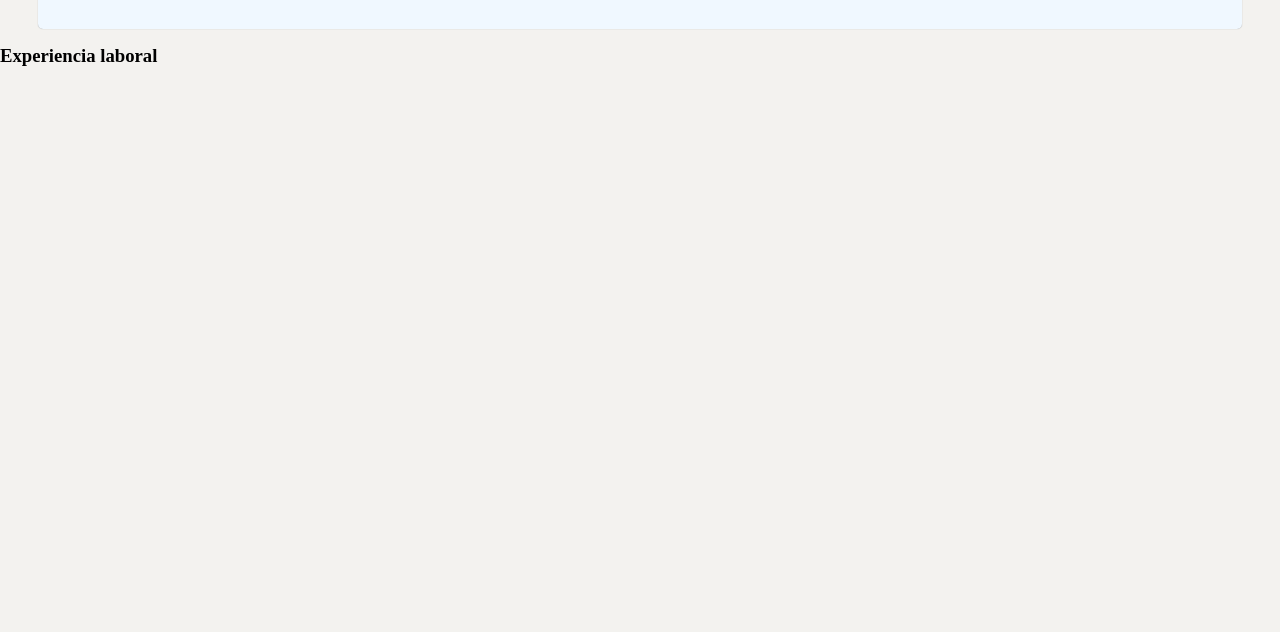
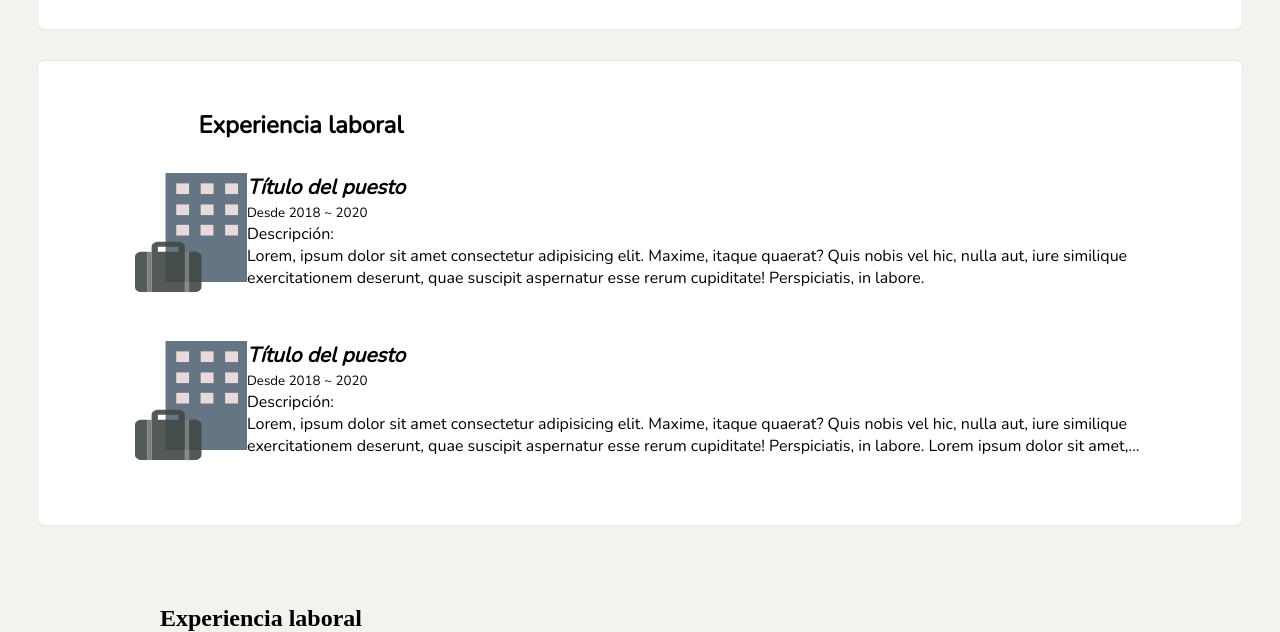
Before and after one commit to belenpotf96/portfolio, a plain HTML site: page index.html in a window 1280 px wide. Shown: the part 814-1446 px from the top of the page. Before the commit the page ends 881 px from the top, so only its background shows below. Drawn offline with nearby package versions, Linux system fonts and the light colour scheme.

Commit message:
Creada sección de experiencia laboral
• Se crea imagen de vectores para representar de manera genérica una empresa.

```diff
--- a/css/styles.css
+++ b/css/styles.css
@@ -90,7 +90,7 @@ hr {
 
 .mainInfo {
     margin: 1% 3% 1rem 3%;
-    background-color: aliceblue;
+    background-color: #ffffff;
     box-shadow: 0px 0px 1px rgb(151, 151, 151);
     padding-bottom: 2rem;
     border-radius: 5px;
@@ -154,3 +154,57 @@ hr {
     -webkit-line-clamp: 4;
     -webkit-box-orient: vertical;
 }
+
+
+/* ---------- Experiencia laboral ----------- */
+
+.experienceContainer {
+    margin: 2rem 3%;
+    background-color: #ffffff;
+    box-shadow: 0px 0px 1px #979797;
+    border-radius: 5px;
+    font-family: "Nunito", sans-serif;
+    padding-bottom: 2rem;
+}
+
+.experienceTitle {
+    padding-top: 3rem;
+    margin-left: 10rem;
+}
+
+.jobCard {
+    margin: 1rem 8%;
+    padding: 1rem 0;
+    display: flex;
+    justify-content: space-between;
+}
+
+.jobImageContainer {
+    width: 7.5rem;
+    height: 7.5rem;
+    display: flex;
+}
+
+.jobImage {
+    width: 100%;
+    height: 100%;
+    text-align: justify;
+}
+
+.jobDetailsContainer {
+    width: 60rem;
+}
+
+.jobTitle {
+    font-style: italic;
+    font-size: 130%;
+    font-weight: 800;
+}
+
+.jobDescription {
+    font-weight: 500;
+    display: -webkit-box;
+    overflow: hidden;
+    -webkit-line-clamp: 3;
+    -webkit-box-orient: vertical;
+}
--- a/index.html
+++ b/index.html
@@ -6,6 +6,7 @@
     <meta http-equiv="X-UA-Compatible" content="IE=edge">
     <meta name="viewport" content="width=device-width, initial-scale=1.0">
     <link rel="stylesheet" href="./css/styles.css">
+    <link rel="shortcut icon" href="./img/job.svg" type="image/x-icon">
     <script src="https://kit.fontawesome.com/6b2e7a6f6b.js" crossorigin="anonymous"></script>
     <title>Romina Belen Barrionuevo</title>
 </head>
@@ -53,8 +54,38 @@
         </section>
     </header>
     <main>
+        <!-- Experiencia laboral -->
+        <section class="experienceContainer">
+            <h2 class="experienceTitle">Experiencia laboral</h2>
+            <article>
+                <div class="jobCard">
+                    <div class="jobImageContainer">
+                        <img class="jobImage" src="./img/job.svg" alt="imagen">
+                    </div>
+                    <div class="jobDetailsContainer">
+                        <h4 class="jobTitle">Título del puesto</h4>
+                        <small class="jobTime">Desde 2018 ~ 2020</small>
+                        <p class="jobDescription">Descripción:<br> Lorem, ipsum dolor sit amet consectetur adipisicing elit. Maxime, itaque quaerat? Quis nobis vel hic, nulla aut, iure similique exercitationem deserunt, quae suscipit aspernatur esse rerum cupiditate! Perspiciatis,
+                            in labore.</p>
+                    </div>
+                </div>
+                <div class="jobCard">
+                    <div class="jobImageContainer">
+                        <img class="jobImage" src="./img/job.svg" alt="imagen">
+                    </div>
+                    <div class="jobDetailsContainer">
+                        <h4 class="jobTitle">Título del puesto</h4>
+                        <small class="jobTime">Desde 2018 ~ 2020</small>
+                        <p class="jobDescription">Descripción:<br> Lorem, ipsum dolor sit amet consectetur adipisicing elit. Maxime, itaque quaerat? Quis nobis vel hic, nulla aut, iure similique exercitationem deserunt, quae suscipit aspernatur esse rerum cupiditate! Perspiciatis,
+                            in labore. Lorem ipsum dolor sit amet, consectetur adipisicing elit. Vitae, quibusdam? Sunt assumenda dignissimos aut fuga ad reiciendis, iste cum voluptatum non itaque. Fuga, at rem dolorum quos necessitatibus est dolorem.</p>
+                    </div>
+                </div>
+            </article>
+        </section>
+        <!-- Formación académica -->
         <section>
-            <h3>Experiencia laboral</h3>
+            <h2 class="experienceTitle">Experiencia laboral</h2>
+
         </section>
     </main>
     <footer></footer>
```
Also changed, not shown: img/job.svg (added).
